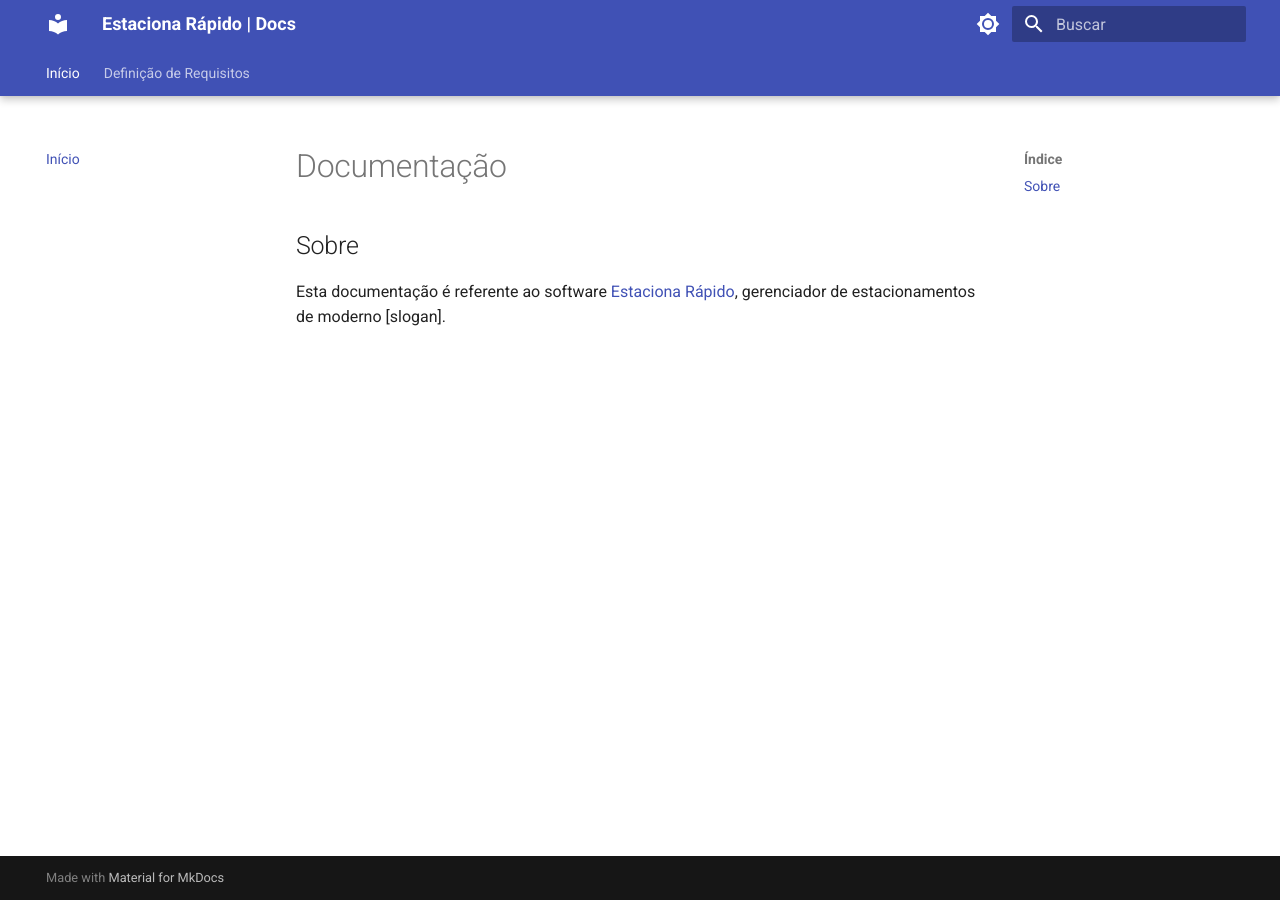
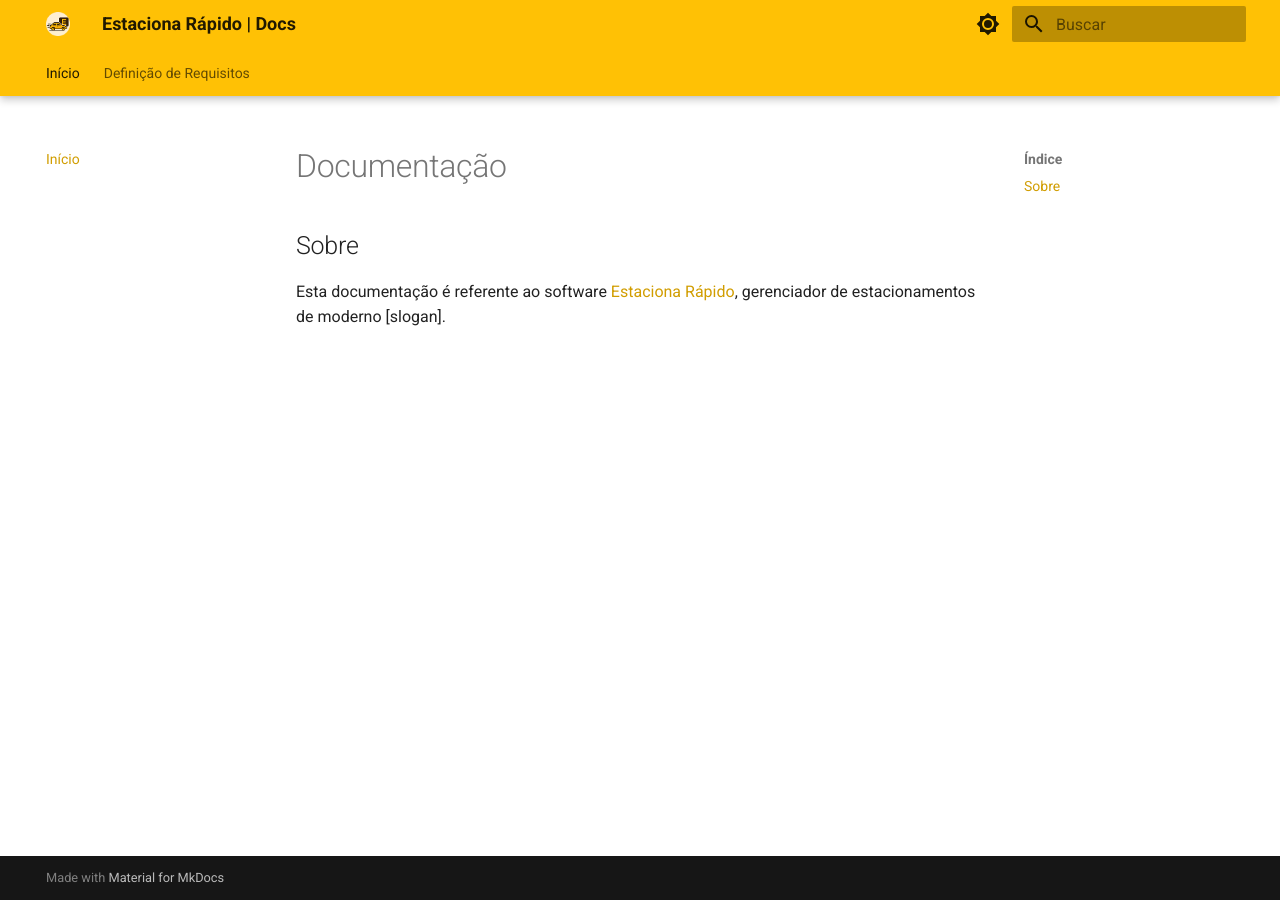
Before and after one commit to Estaciona-Rapido/docs, an MkDocs documentation site: the page built from docs/index.md, in a window 1280 px wide. Built offline with MkDocs 1.6.1 and Material for MkDocs 9.7.7, drawn with Linux system fonts in a browser that asks for light colours.

Commit message:
Mudança no Estilo do Pages

```diff
--- a/mkdocs.yml
+++ b/mkdocs.yml
@@ -16,6 +16,8 @@ nav:
 theme:
   name: material
   language: pt-BR
+  logo: assets/Logo.png
+  favicon: assets/Logo.png
   features:
   - navigation.tabs
   - navigation.tabs.sticky
@@ -24,13 +26,13 @@ theme:
     toggle:
       icon: material/brightness-7
       name: Clique para trocar para Modo Escuro
-    primary: dark-blue
+    primary: amber
 
   - scheme: slate
     toggle:
       icon: material/brightness-4
       name: Clique para trocar para Alto Contraste
-    primary: dark-blue
+    primary: deep-orange
 
   - scheme: high-contrast
     primary: black
```
Also changed, not shown: docs/assets/Logo.png (added), docs/assets/Logo_menor.png (added), 1 other file.
